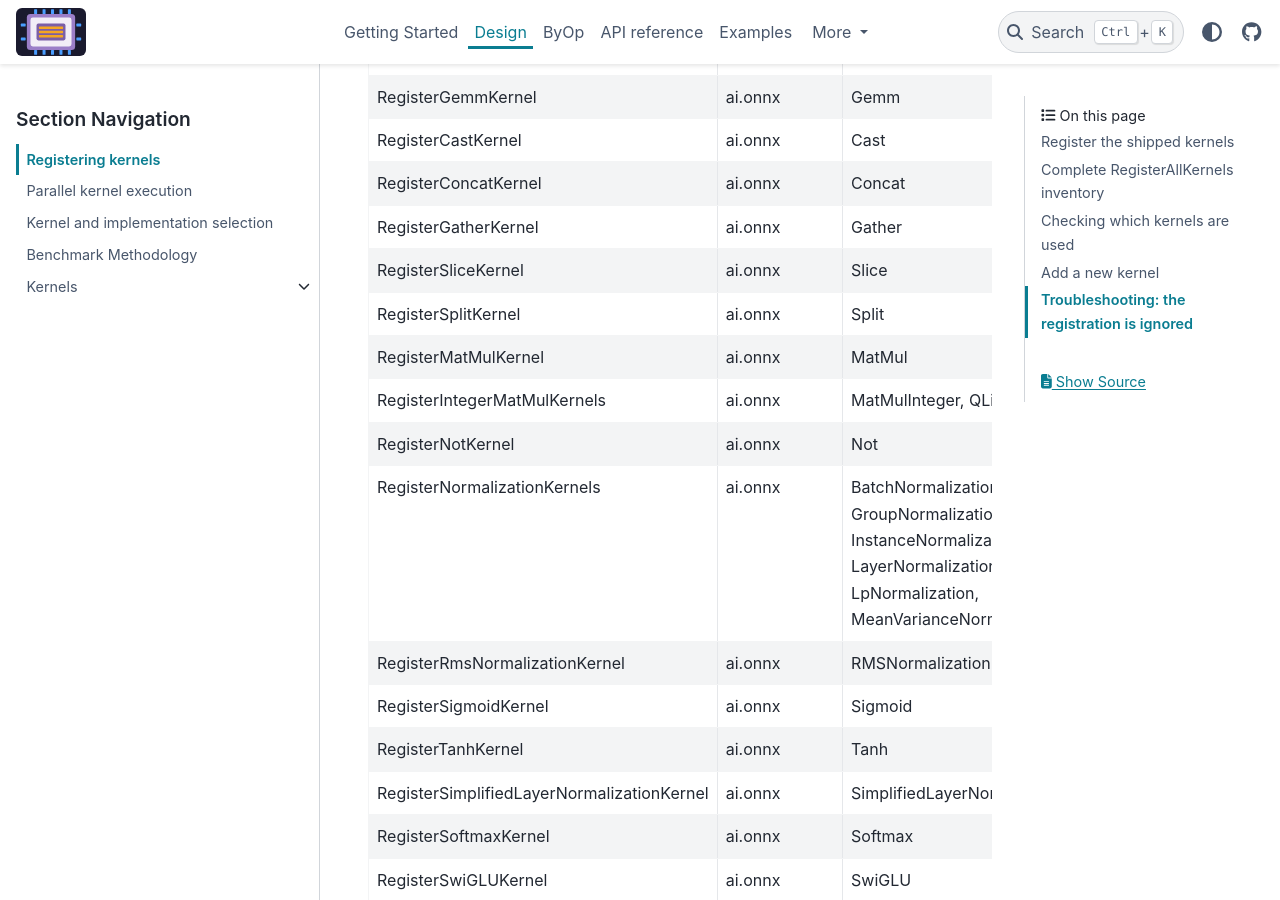
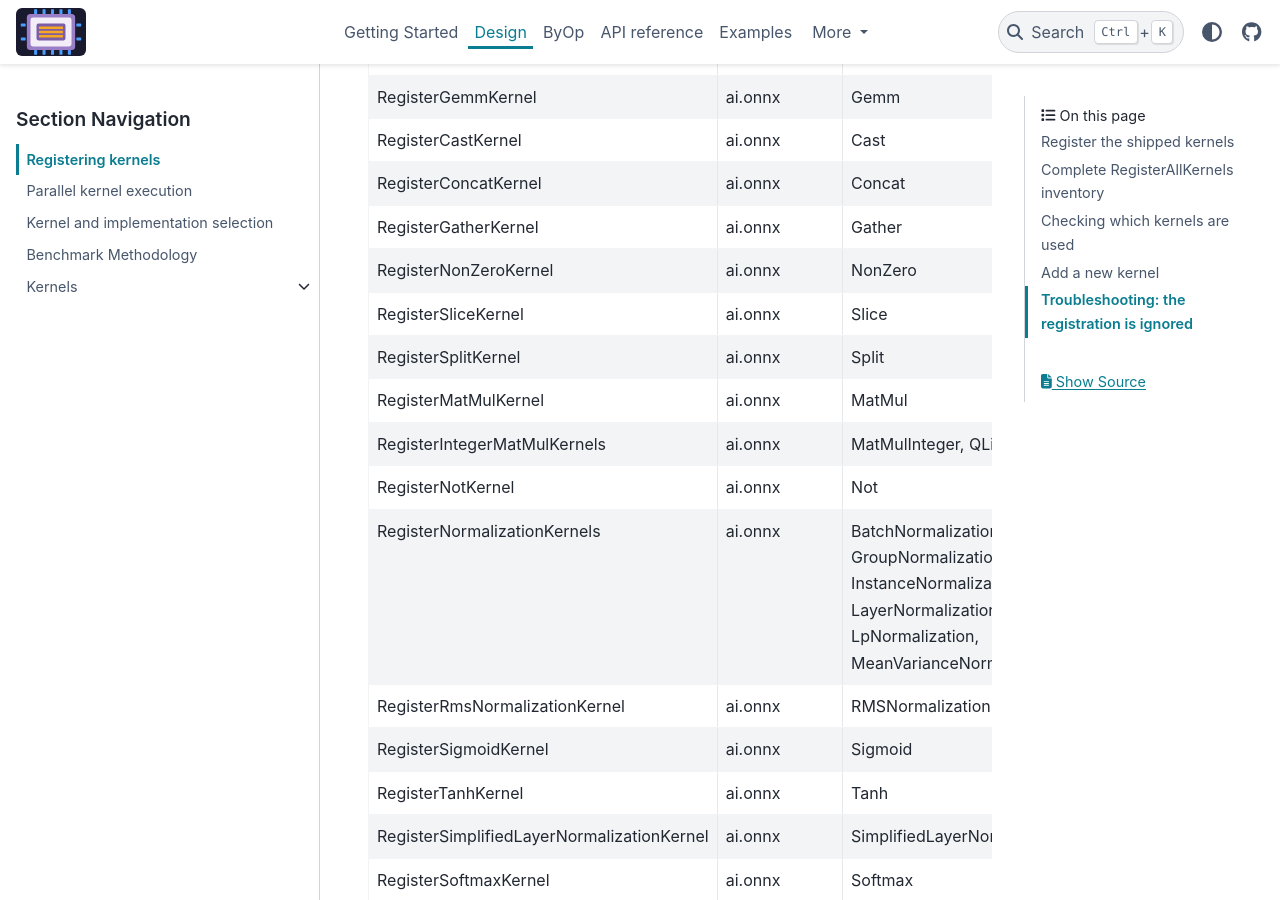
Before and after one commit to xadupre/onnx-light-cpu, a Sphinx documentation site: the page built from docs/design/registering_kernels.rst, in a window 1280 px wide and 900 px high, scrolled down 3455 px. Built offline with Sphinx 7.4.7 and the PyData theme 0.15.4, drawn with Linux system fonts in a browser that asks for light colours; pages that are not in the unit, such as notebooks, are missing from menus.

Commit message:
Fix documented NonZero registration inventory
Co-authored-by: xadupre <22452781+xadupre@users.noreply.github.com>

```diff
--- a/docs/design/registering_kernels.rst
+++ b/docs/design/registering_kernels.rst
@@ -149,6 +149,7 @@ the default ONNX domain (the empty string is equivalent); ``ai.onnx.ml`` and
    "RegisterCastKernel", "ai.onnx", "Cast"
    "RegisterConcatKernel", "ai.onnx", "Concat"
    "RegisterGatherKernel", "ai.onnx", "Gather"
+   "RegisterNonZeroKernel", "ai.onnx", "NonZero"
    "RegisterSliceKernel", "ai.onnx", "Slice"
    "RegisterSplitKernel", "ai.onnx", "Split"
    "RegisterMatMulKernel", "ai.onnx", "MatMul"
```
